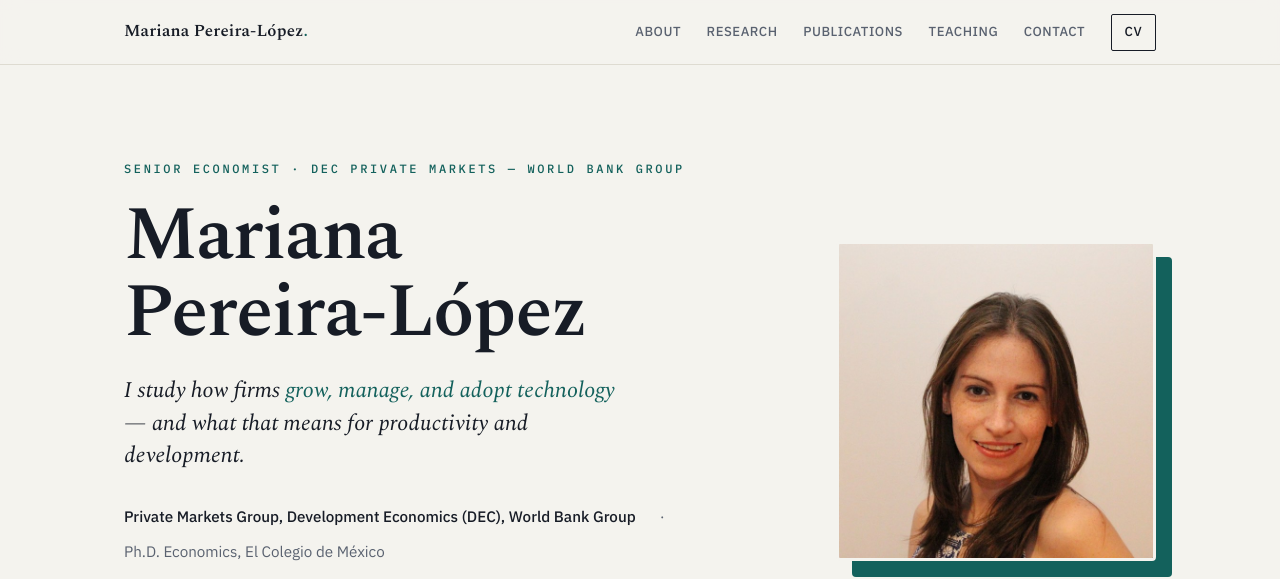
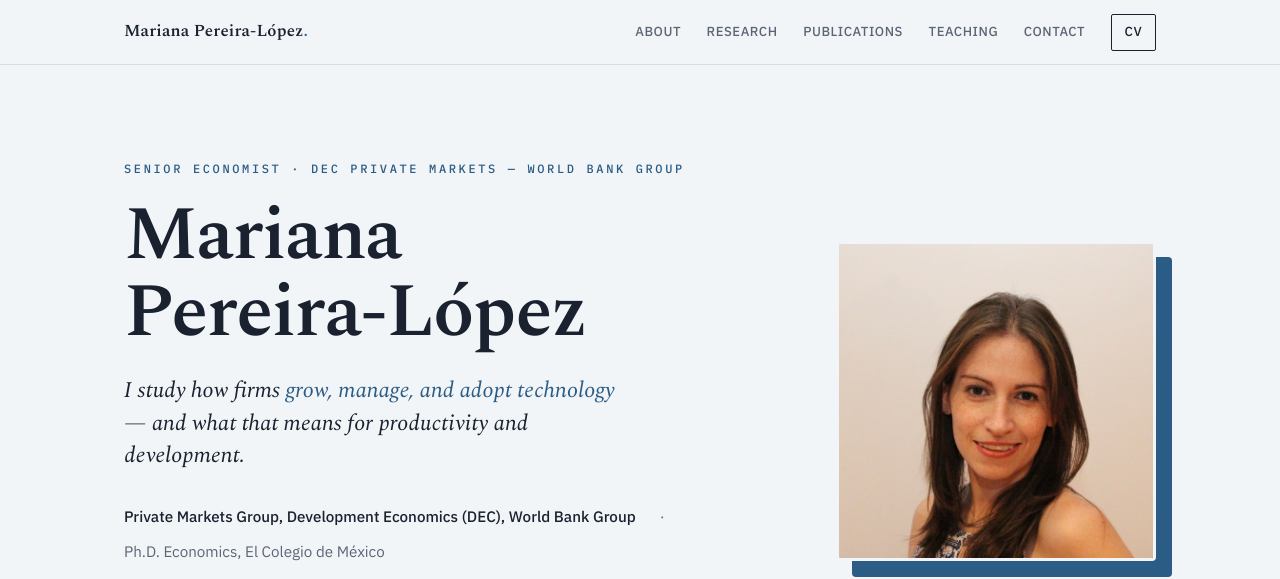
Before and after one commit to marianappl11/marianappl11.github.io, a plain HTML site: page index.html in a window 1280 px wide. Shown: the top 579 px of the page. Drawn offline with nearby package versions, Linux system fonts and the light colour scheme.

Commit message:
Add files via upload

```diff
--- a/index.html
+++ b/index.html
@@ -10,14 +10,14 @@
 <link href="https://fonts.googleapis.com/css2?family=Spectral:ital,wght@0,400;0,500;0,600;1,400;1,500&family=IBM+Plex+Mono:wght@400;500&family=IBM+Plex+Sans:wght@400;500;600&display=swap" rel="stylesheet">
 <style>
   :root{
-    --ink:#171C26;
-    --paper:#F4F3EE;
-    --paper-2:#FBFAF6;
-    --teal:#13615C;
-    --teal-bright:#1C857D;
-    --muted:#5A6270;
-    --line:#DEDBD1;
-    --line-soft:#E8E5DC;
+    --ink:#1A2230;
+    --paper:#F2F5F8;
+    --paper-2:#FBFCFD;
+    --teal:#2A5C86;
+    --teal-bright:#3A78AC;
+    --muted:#5C6575;
+    --line:#D7DDE4;
+    --line-soft:#E5EAEF;
     --maxw:1080px;
   }
   *{box-sizing:border-box;}
@@ -61,7 +61,7 @@
   /* ---------- NAV ---------- */
   header.nav{
     position:sticky;top:0;z-index:50;
-    background:rgba(244,243,238,.86);
+    background:rgba(242,245,248,.86);
     backdrop-filter:blur(10px);
     border-bottom:1px solid var(--line);
   }
@@ -209,9 +209,9 @@
   .tag{
     font-family:"IBM Plex Mono",monospace;font-size:.68rem;letter-spacing:.06em;
     text-transform:uppercase;padding:.2rem .5rem;border-radius:2px;
-    background:rgba(19,97,92,.1);color:var(--teal);
+    background:rgba(42,92,134,.12);color:var(--teal);
   }
-  .tag.status{background:rgba(184,134,47,.14);color:#8a6418;}
+  .tag.status{background:rgba(92,101,117,.15);color:#535c6b;}
   .pub-panel[hidden]{display:none;}
 
   /* ---------- TEACHING ---------- */
```
